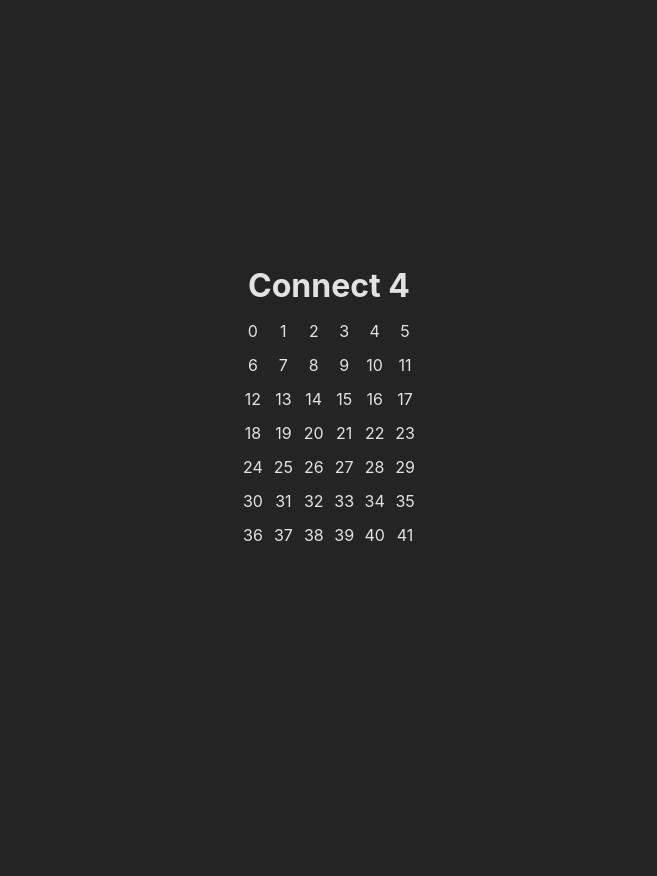
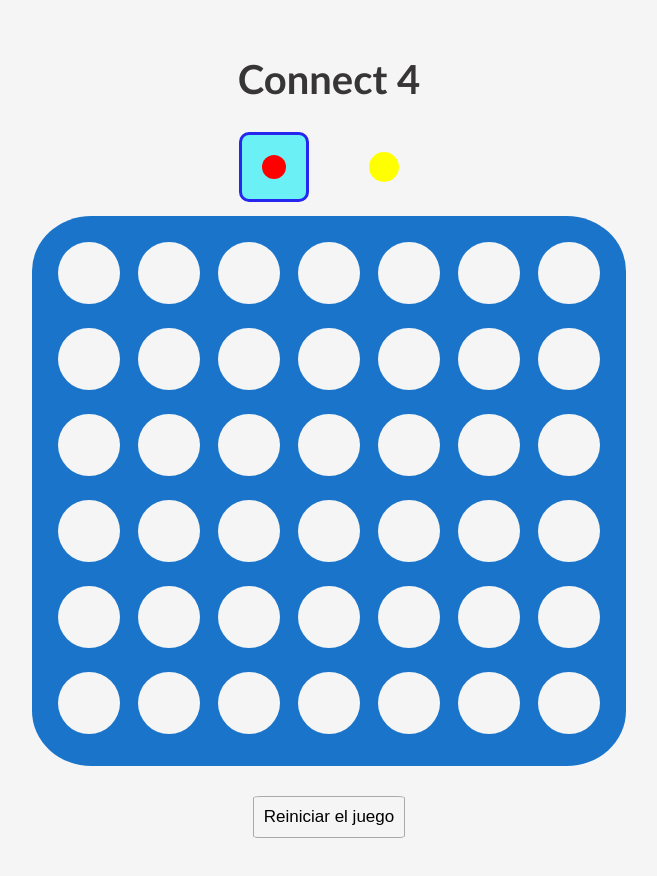
Before and after one commit to maciadev/connect-four, a React (Vite) app in the folder connect-four/: page / in a window 1280 px wide. Shown: the whole page, without its empty margins (311-968 px from the left). Before the commit the page ends 800 px from the top, so only its background shows below. Built offline with nearby package versions, Linux system fonts and the light colour scheme.

Commit message:
deploy project

```diff
--- a/connect-four/src/App.jsx
+++ b/connect-four/src/App.jsx
@@ -1,23 +1,155 @@
-const board = Array(42).fill(null)
+import { useState } from "react"
+
+import { Cell } from './components/Cell.jsx'
+import { WinnerModal } from './components/WinnerModal.jsx'
+import { checkWinner, checkFullBoard } from './logic/game.js'
+import { saveGameToStorage, resetGameStorage} from "./logic/storage/index.js"
+
+const Turns = {
+  PlayerA: 'red_circle',
+  PlayerB: 'yellow_circle'
+}
+
 
 function App() {
+  const numRows = 6
+  const numCols = 7
+
+  // Create an empty game board
+  const initialBoard = Array(numRows)
+    .fill(null)
+    .map(() => Array(numCols).fill(null))
+
+  const [board, setBoard] = useState(() => {
+    const boardFromStorage = window.localStorage.getItem('board')
+    if (boardFromStorage) return JSON.parse(boardFromStorage)
+    return initialBoard
+  })
+
+  const [turn, setTurn] = useState(() => {
+    const turnFromStorage = window.localStorage.getItem('turn')
+    return turnFromStorage ?? Turns.PlayerA
+  })
+
+  const [winner, setWinner] = useState(() => {
+    const winnerFromStorage = window.localStorage.getItem('winner')
+    return winnerFromStorage ?? null
+  })
+
+  const [hoveredColumn, setHoveredColumn] = useState(null);
+
+  const updateBoard = (indexRow, indexCol) => {
+    if (winner !== null) return;
+
+    if (board[0][indexCol] !== null) {
+      return;
+    }
+
+    for (let row=numRows-1; row>=0; row--) {
+      if(board[row][indexCol] === null) {
+        indexRow = row
+        break
+      }
+    }
+
+    const newBoard = [... board]
+    newBoard[indexRow][indexCol] = turn
+    setBoard(newBoard)
+
+    const gameWinner = checkWinner(board, numRows, numCols, indexRow, indexCol, turn)
+    let newWinner = null
+    if(gameWinner) {
+      setWinner(turn)
+      newWinner = turn
+    }
+    if(checkFullBoard(newBoard)) setWinner(false)
+
+    const newTurn = turn === Turns.PlayerA ? Turns.PlayerB : Turns.PlayerA
+    setTurn(newTurn)
+
+    saveGameToStorage({
+      board: newBoard,
+      turn: newTurn,
+      winner: newWinner
+    })
+
+  }
+
+  const columnHoverBoard = (indexCol) => {
+    let indexRow = -1;
+    for (let row=numRows-1; row>=0; row--) {
+      if(board[row][indexCol] === null) {
+        indexRow = row
+        break
+      }
+    }
+
+    if (indexRow === -1) return;
+
+    setHoveredColumn(indexRow + "-" + indexCol)
+  }
+
+  const resetGame = () => {
+    setBoard(Array(numRows)
+    .fill(null)
+    .map(() => Array(numCols).fill(null)))
+    setTurn(Turns.PlayerA)
+    setWinner(null)
+
+    resetGameStorage()
+  }
+
+  const classNamePlayerATurn = `turn ${turn === Turns.PlayerA ? 'player_to_act' : ''}`
+  const classNamePlayerBTurn = `turn ${turn === Turns.PlayerB ? 'player_to_act' : ''}`
 
   return (
     <main className='board'>
-      <h1>Connect 4</h1>
+      <h1 className='title'>Connect 4</h1>
+      <section className="player_turn">
+        <div className={classNamePlayerATurn + " player-a"}>
+          <svg viewBox="0 0 100 100">
+            <circle cx="50" cy="50" r="50" className="red_circle" />
+          </svg>
+        </div>
+        <div className={classNamePlayerBTurn + " player-b"}>
+        <svg viewBox="0 0 100 100">
+            <circle cx="50" cy="50" r="50" className="yellow_circle" />
+          </svg>
+        </div>
+      </section>
       <section className='game'>
-        {
-          board.map((_, index) => {
-            return (
-              <div className='cell' key={index}>
-                <span className='cell__content'>
-                  {index}
-                </span>
-              </div>
-            )
-          })
-        }
+        <table className='game__table'>
+          <tbody>
+            {
+            board.map((row, rowIndex) => {
+              return(
+                <tr key={rowIndex} className="game_row">
+                  {row.map((cell, colIndex) => {
+                    return (
+                      <Cell
+                        updateBoard={updateBoard}
+                        indexRow = {rowIndex}
+                        indexCol = {colIndex}
+                        playerTurn = {turn}
+                        columnHoverBoard={columnHoverBoard}
+                        hovered = {hoveredColumn}
+                        >
+                        {board[rowIndex][colIndex]}
+                      </Cell>
+                    )
+                  })}
+                </tr>
+              )
+            })}
+          </tbody>
+        </table>
       </section>
+
+      <section className="buttons">
+        <button onClick={resetGame}>Reiniciar el juego</button>
+      </section>
+
+      <WinnerModal onClose={resetGame} winner={winner} />
     </main>
   )
 }
--- /dev/null
+++ b/connect-four/src/components/Cell.jsx
@@ -0,0 +1,20 @@
+export const Cell = ({children, playerTurn, updateBoard, indexRow, indexCol, columnHoverBoard, hovered }) => {
+
+  const handleColumnHover = () => {
+    columnHoverBoard(indexCol)
+  };
+
+  const className = `cell col-${indexCol} ${hovered === (indexRow+"-"+indexCol) ? 'hovered_' + playerTurn : ''}`
+
+  const handleClick = () => {
+    updateBoard(indexRow, indexCol)
+  }
+
+  return (
+    <td onClick={handleClick} onMouseEnter={handleColumnHover} className={className}>
+      <svg class="cell__svg" viewBox="0 0 100 100">
+        <circle cx="50" cy="50" r="50" className={children!=null ? children : 'empty-slot' } />
+      </svg>
+    </td>
+  )
+}
--- /dev/null
+++ b/connect-four/src/components/WinnerModal.jsx
@@ -0,0 +1,20 @@
+export function WinnerModal ({onClose, winner}) {
+    if (winner === null) return null;
+
+    const classNameWinner = `${winner ? winner : 'draw'}`
+    const winnerCondition =  `${winner ? 'Ganador' : 'Empate'}`
+
+    return (
+      <section className="winner" onClick={onClose}>
+        <div className="text">
+          <h2>{winnerCondition}</h2>
+          <div className="winner__logo">
+            <svg viewBox="0 0 100 100">
+              <circle cx="50" cy="50" r="50" className={classNameWinner} />
+            </svg>
+          </div>
+          <button className="btn-winner" onClick={onClose}>Volver A Empezar</button>
+        </div>
+      </section>
+    )
+}
--- a/connect-four/src/index.css
+++ b/connect-four/src/index.css
@@ -5,8 +5,8 @@
   font-weight: 400;
 
   color-scheme: light dark;
-  color: rgba(255, 255, 255, 0.87);
-  background-color: #242424;
+  color: rgba(26, 24, 24, 0.87);
+  background-color: #f5f5f5;
 
   font-synthesis: none;
   text-rendering: optimizeLegibility;
@@ -15,6 +15,9 @@
   -webkit-text-size-adjust: 100%;
 }
 
+*, *:before, *:after {
+  box-sizing: border-box;
+}
 
 body {
   margin: 0;
@@ -25,6 +28,31 @@ body {
   min-height: 100vh;
 }
 
+h1.title{
+  font-family: 'Gill Sans', 'Gill Sans MT', Calibri, 'Trebuchet MS', sans-serif;
+  font-size: 40px;
+
+}
+
+.player_turn {
+  display:flex;
+  margin:14px auto;
+}
+
+.player_turn .turn{
+  width: 70px;
+  height: 70px;
+  padding: 20px;
+  margin: 0px 20px;
+  place-items:center;
+}
+
+.player_turn .player_to_act {
+  background-color:rgb(107, 240, 245);
+  border: 3px solid rgb(38, 38, 238);
+  border-radius: 10px;
+}
+
 .board {
   display: grid;
   margin: 40px auto;
@@ -33,6 +61,106 @@ body {
 
 .board .game {
   display:grid;
-  grid-template-columns: repeat(6, 1fr);
-  gap: 10px;
+  padding:17px;
+  background-color:rgb(26, 117, 202);
+  border-radius:10%;
+
 }
+
+table {
+  border-spacing:0px;
+}
+
+.cell__svg{
+  width:100%;
+  height:100%;
+  border-radius: 50%;
+  background-color:#f5f5f5;
+}
+
+.cell {
+  width: 80px;
+  height: 80px;
+  padding: 9px;
+  cursor: pointer;
+}
+
+.cell.hovered_red_circle circle.empty-slot {
+  fill:rgba(255, 0, 0, 0.377);
+}
+
+.cell.hovered_yellow_circle circle.empty-slot {
+  fill:rgba(255, 230, 0, 0.377);
+}
+
+.empty-slot {
+  fill: transparent;
+}
+
+circle.red_circle {
+  fill: red;
+}
+
+circle.yellow_circle {
+  fill: yellow;
+}
+
+section.buttons {
+  margin-top:30px;
+}
+
+button {
+  background-color:transparent;
+  border: 1px solid darkgray;
+  border-radius: 5%;
+  padding:10px;
+  font-size: 17px;
+}
+
+button.btn-winner {
+  background-color: darkgray;
+  border-radius: 5%;
+  color:#eee;
+}
+
+button:hover {
+  background-color:rgba(48, 48, 48, 0.87);
+  color: #f5f5f5;
+  transition: 0.3s ease-in-out;
+  font-size:19px;
+}
+
+.winner {
+  position: absolute;
+  width: 100vw;
+  height: 100vh;
+  top: 0;
+  left: 0;
+  display: grid;
+  place-items: center;
+  background-color: rgba(0, 0, 0, 0.7);
+}
+
+.winner .text {
+  background: rgb(27, 27, 27);
+  height: 300px;
+  width: 320px;
+  border: 1px solid #eee;
+  border-radius: 10px;
+  display: flex;
+  flex-direction: column;
+  justify-content: center;
+  align-items: center;
+  gap: 20px;
+  color: rgb(219, 216, 216);
+}
+
+.winner .text .winner__logo {
+  display:block;
+  justify-content:center;
+  border: 0.5px solid darkgray;
+  height: 90px;
+  width: 90px;
+  border-radius: 5%;
+  padding: 15px;
+}
--- /dev/null
+++ b/connect-four/src/logic/game.js
@@ -0,0 +1,49 @@
+export const checkWinner = (board, numRows, numCols, indexRow, indexCol, turn) => {
+    const directions = [
+        [0, 1], // Horizontal
+        [1, 0], // Vertical
+        [1, 1], // Diagonal hacia abajo
+        [-1, 1], // Diagonal hacia arriba
+      ];
+
+      for (const [nextRow, nextCol] of directions) {
+        let count = 1
+        let row = indexRow
+        let col = indexCol
+
+        //Movimiento hacia "delante"
+        while (
+          count < 4 && //Solution not found yet
+          row + nextRow >= 0 && row + nextRow < numRows && //Correct Position in Board
+          col + nextCol >= 0 && col + nextCol < numCols &&
+          board[row+nextRow][col+nextCol] === turn  //Check Player have inserted there
+        ) {
+          count++
+          row+=nextRow
+          col+=nextCol
+        }
+
+        //Movimiento hacia "atrás"
+        row = indexRow
+        col = indexCol
+        while (
+          count < 4 && //Check if solution found
+          row - nextRow >= 0 && row - nextRow < numRows && //Correct Position in Board
+          col - nextCol >= 0 && col - nextCol < numCols &&
+          board[row-nextRow][col-nextCol] === turn  //Check Player have inserted there
+        ) {
+          count++
+          row-=nextRow
+          col-=nextCol
+        }
+
+        if (count >= 4) return true;
+      }
+
+      return false;
+}
+
+
+export const checkFullBoard = (boardToCheck) => {
+    return boardToCheck.every((row) => row.every((col) => col !== null))
+}
--- /dev/null
+++ b/connect-four/src/logic/storage/index.js
@@ -0,0 +1,12 @@
+export const saveGameToStorage = ({board, turn, winner}) => {
+    //Guardar partida
+    window.localStorage.setItem('board', JSON.stringify(board))
+    window.localStorage.setItem('turn', turn)
+    if (winner !== null) window.localStorage.setItem('winner', winner)
+}
+
+export const resetGameStorage = () => {
+    window.localStorage.removeItem('board')
+    window.localStorage.removeItem('turn')
+    window.localStorage.removeItem('winner')
+}
```
Also changed, not shown: connect-four/src/assets/large-red-circle.png (added), 1 other file (tests, documents, lock files or other folders).
